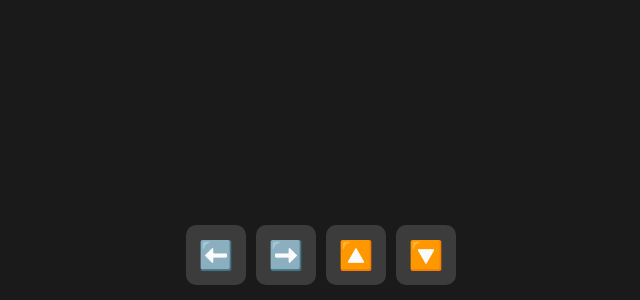
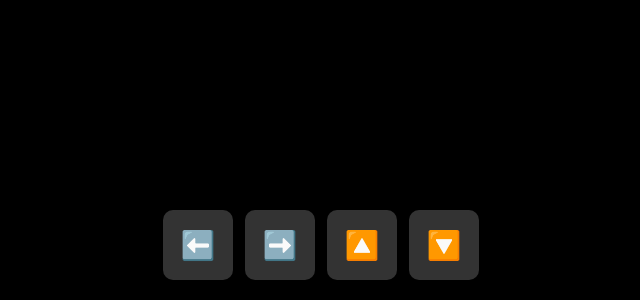
Before and after one commit to otaviocamposotaviolaura-cyber/Jogo-carro, a plain HTML site: page index.html in a window 1280 px wide. Shown: the part 500-800 px from the top of the page, without its empty margins (319-959 px from the left). Drawn offline with nearby package versions, Linux system fonts and the light colour scheme.

Commit message:
Modify background color and control button styles
Updated background color and button styles in CSS.

```diff
--- a/style.css
+++ b/style.css
@@ -1,30 +1,30 @@
 body {
     margin: 0;
     overflow: hidden;
-    background: #1a1a1a;
+    background: #000;
 }
 
 #game {
     width: 100vw;
     height: 100vh;
+    position: absolute;
 }
 
-/* Controles Mobile */
 .controls {
-    position: fixed;
-    bottom: 15px;
+    position: absolute;
+    bottom: 20px;
     width: 100%;
     display: flex;
     justify-content: center;
-    gap: 10px;
+    gap: 12px;
 }
 
-.controls button {
-    width: 60px;
-    height: 60px;
+button {
+    width: 70px;
+    height: 70px;
+    border-radius: 10px;
+    background: #333;
+    font-size: 28px;
+    color: white;
     border: none;
-    background: rgba(255,255,255,0.15);
-    color: #fff;
-    font-size: 28px;
-    border-radius: 10px;
-}
+    }
```
